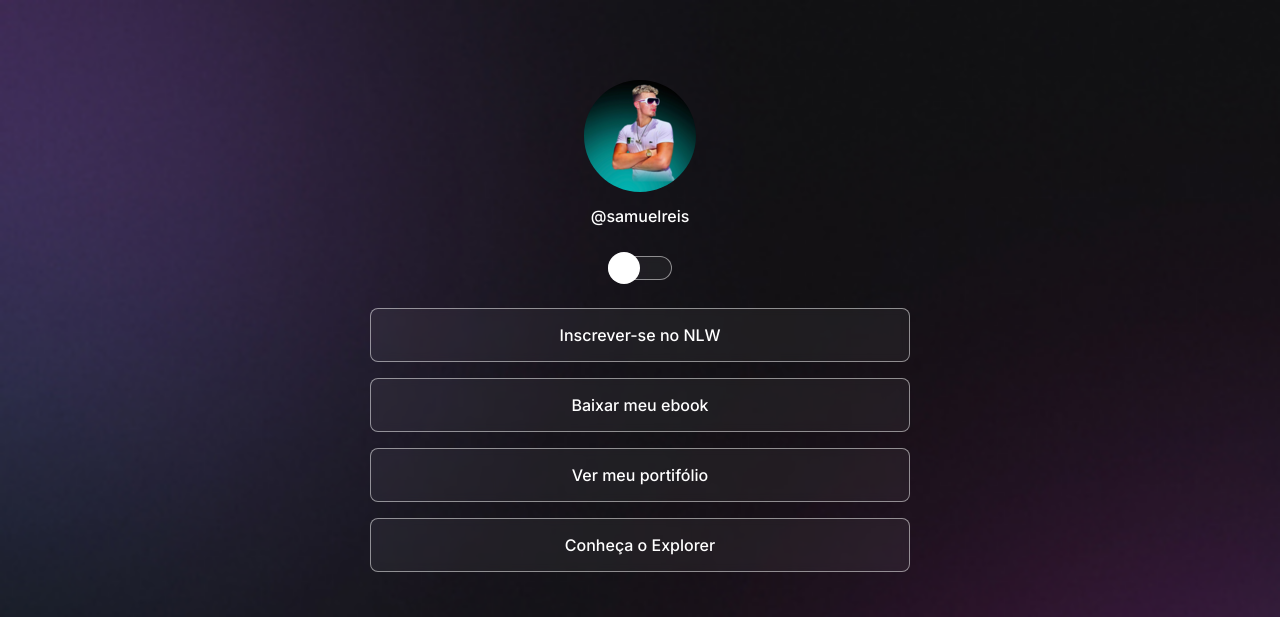
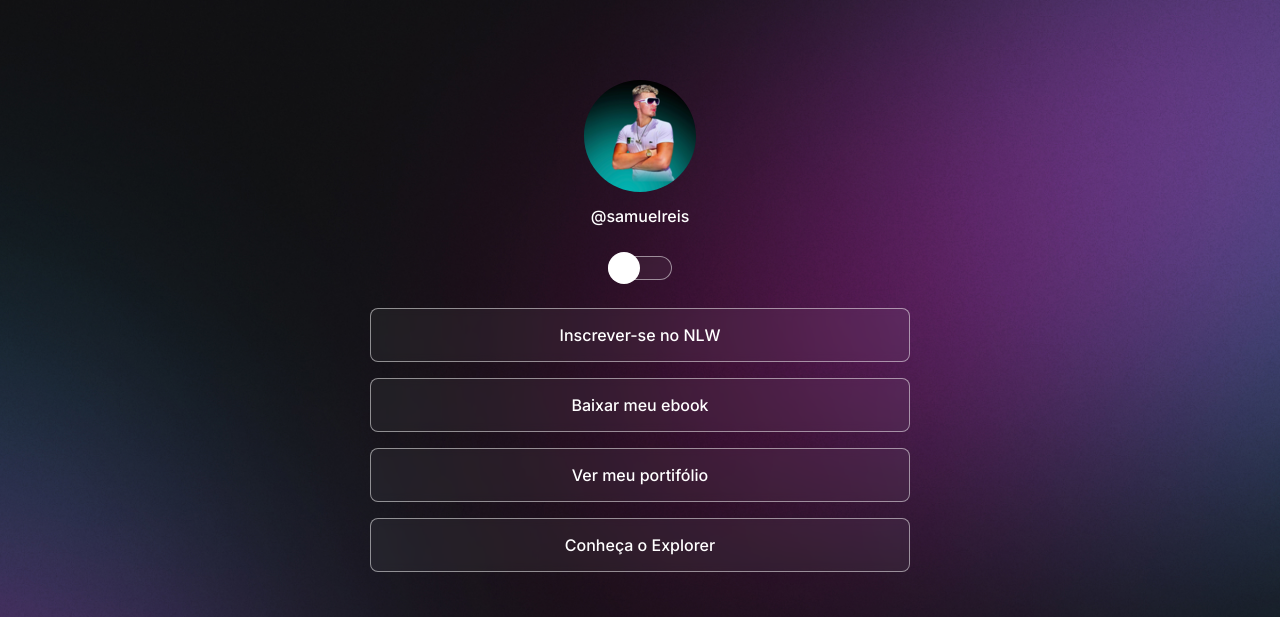
Before and after one commit to Samueljungers/projeto, a plain HTML site: page index.html in a window 1280 px wide. Shown: the top 617 px of the page. Drawn offline with nearby package versions, Linux system fonts and the light colour scheme.

Commit message:
change background based on media queries

```diff
--- a/style.css
+++ b/style.css
@@ -26,6 +26,7 @@
 
 body {
   background: var(--bg-url) no-repeat top center/cover;
+  height: 100vh;
 }
 
 body * {
@@ -63,7 +64,6 @@ body * {
 
   margin: 4px auto;
 }
-
 
 #switch button {
   width: 32px;
@@ -162,3 +162,14 @@ footer {
   text-align: center;
   font-size: 14px;
 }
+
+/* #media queries */
+@media (min-width: 700px) {
+  :root {
+    --bg-url: url(./assets/bg-desktop.jpg);
+  }
+
+  .light {
+    --bg-url: url(./assets/bg-desktop-light.jpg);
+  }
+}
```
Also changed, not shown: assets/bg-desktop-light.jpg (added), assets/bg-desktop.jpg (added).
